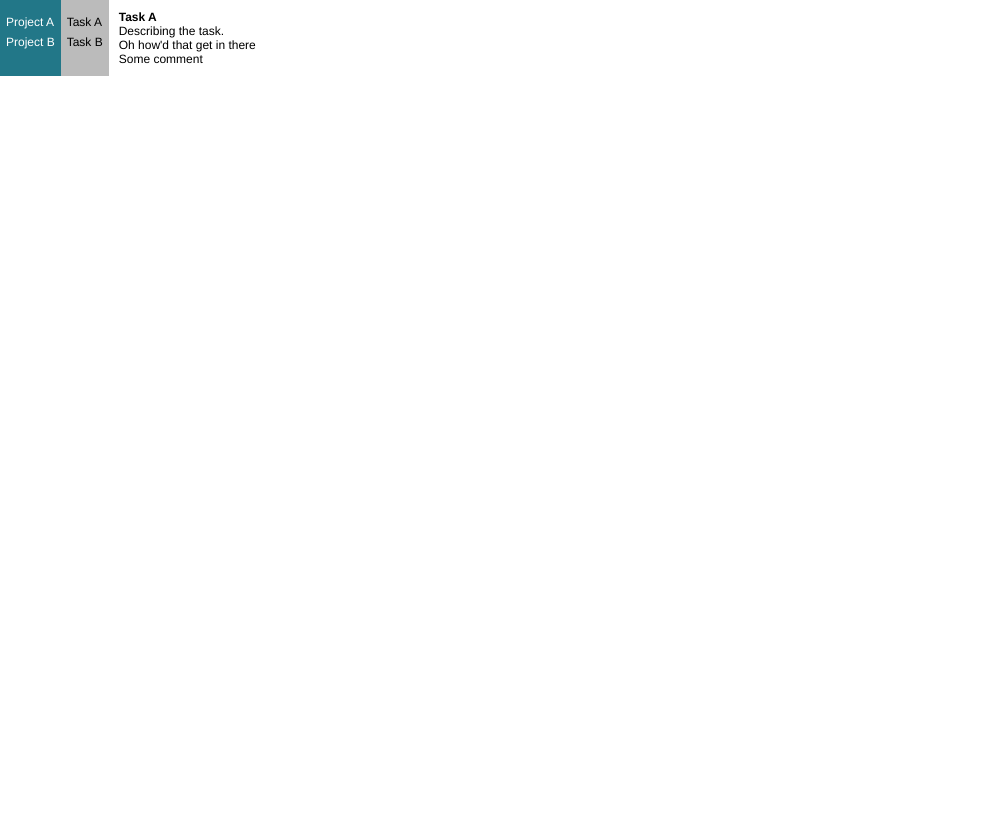
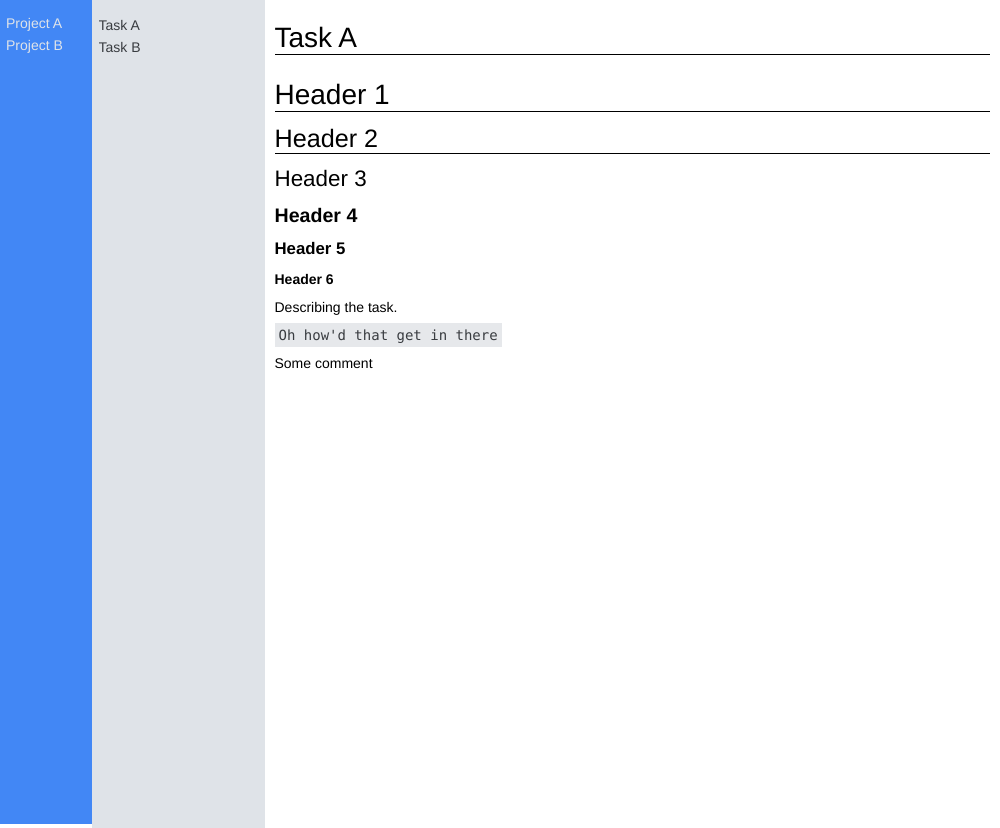
Before and after one commit to SrimantaBarua/btasks, an Electron app: page index.html in a window 1000 px wide. Before the commit the page ends 800 px from the top, so only its background shows below. Drawn offline with Linux system fonts and the light colour scheme.

Commit message:
More prettifying

```diff
--- a/index.html
+++ b/index.html
@@ -25,6 +25,12 @@
             <div id="task-content">
                 <h1 id="task-title">Task A</h2>
                 <div id="task-description">
+                    <h1>Header 1</h1>
+                    <h2>Header 2</h2>
+                    <h3>Header 3</h3>
+                    <h4>Header 4</h4>
+                    <h5>Header 5</h5>
+                    <h6>Header 6</h6>
                     <p>Describing the task.</p>
                     <code>Oh how'd that get in there</code>
                 </div>
--- a/main.js
+++ b/main.js
@@ -2,8 +2,8 @@ const { app, BrowserWindow } = require("electron");
 
 const createWindow = () => {
     const window = new BrowserWindow({
-        width: 800,
-        height: 600
+        width: 1000,
+        height: 800,
     });
     window.loadFile("index.html");
 };
--- a/style.css
+++ b/style.css
@@ -2,7 +2,7 @@
     margin: 0;
     padding: 0;
     font-family: Helvetica, Arial, sans-serif;
-    font-size: 12px;
+    font-size: 14px;
 }
 
 #main {
@@ -14,22 +14,29 @@
     overflow-y: scroll;
     top: 0;
     bottom: 0;
-    padding-top: 1em;
-    padding-bottom: 1em;
-    background-color: #227788;
+    padding-top: 12px;
+    padding-bottom: 12px;
+    padding-left: 6px;
+    padding-right: 6px;
+    background-color: #4287f5;
     list-style-type: none;
+    height: 100vh;
+    flex: 1;
 }
 
 .sidebar-project {
-    color: white;
+    color: #dfe3e8;
     padding-top: 3px;
     padding-bottom: 3px;
-    padding-left: 0.5em;
-    padding-right: 0.5em;
+    overflow: hidden;
+    text-overflow: ellipsis;
+    white-space: nowrap;
 }
 
 .sidebar-project:hover {
-    background-color: #22aaff;
+    color: #ffffff;
+    background-color: #4b9beb;
+    cursor: pointer;
 }
 
 #tasks {
@@ -38,23 +45,90 @@
     bottom: 0;
     padding-top: 1em;
     padding-bottom: 1em;
-    background-color: #bbbbbb;
+    padding-left: 0.5em;
+    padding-right: 0.5em;
+    background-color: #dfe3e8;
     list-style-type: none;
+    height: 100vh;
+    flex: 2;
 }
 
 .sidebar-task {
+    color: #393c40;
     padding-top: 3px;
     padding-bottom: 3px;
-    padding-left: 0.5em;
-    padding-right: 0.5em;
+    overflow: hidden;
+    text-overflow: ellipsis;
+    white-space: nowrap;
 }
 
 .sidebar-task:hover {
-    background-color: #eeeeee;
+    color: #000000;
+    background-color: #f0f3f7;
+    cursor: pointer;
 }
 
 #content {
     padding: 10px;
+    flex: 9;
+}
+
+#content h1 {
+    font-size: 2em;
+    font-weight: normal;
+    border-bottom: 1px solid #000000;
+    margin-top: 12px;
+    margin-bottom: 12px;
+}
+
+#content h2 {
+    font-size: 1.8em;
+    font-weight: normal;
+    border-bottom: 1px solid #000000;
+    margin-top: 12px;
+    margin-bottom: 12px;
+}
+
+#content h3 {
+    font-size: 1.6em;
+    font-weight: normal;
+    margin-top: 12px;
+    margin-bottom: 12px;
+}
+
+#content h4 {
+    font-size: 1.4em;
+    font-weight: bold;
+    margin-top: 12px;
+    margin-bottom: 12px;
+}
+
+#content h5 {
+    font-size: 1.2em;
+    font-weight: bold;
+    margin-top: 12px;
+    margin-bottom: 12px;
+}
+
+#content h6 {
+    font-size: 1em;
+    font-weight: bold;
+    margin-top: 12px;
+    margin-bottom: 12px;
+}
+
+#content p {
+    margin-top: 12px;
+    margin-bottom: 12px;
+}
+
+#content code {
+    font-family: "SF Mono", Consolas, monospace;
+    background-color: #e6e8eb;
+    color: #393c40;
+    margin-top: 12px;
+    margin-bottom: 12px;
+    padding: 4px;
 }
 
 #project-content {
@@ -62,12 +136,6 @@
     flex-flow: column nowrap;
 }
 
-#project-name {
-}
-
-#project-description {
-}
-
 #task-content {
     display: flex;
     flex-flow: column nowrap;
```
